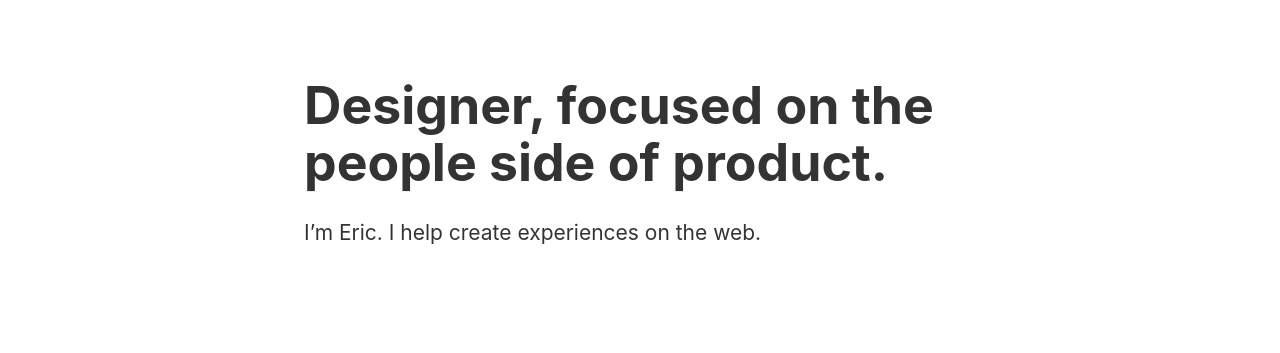
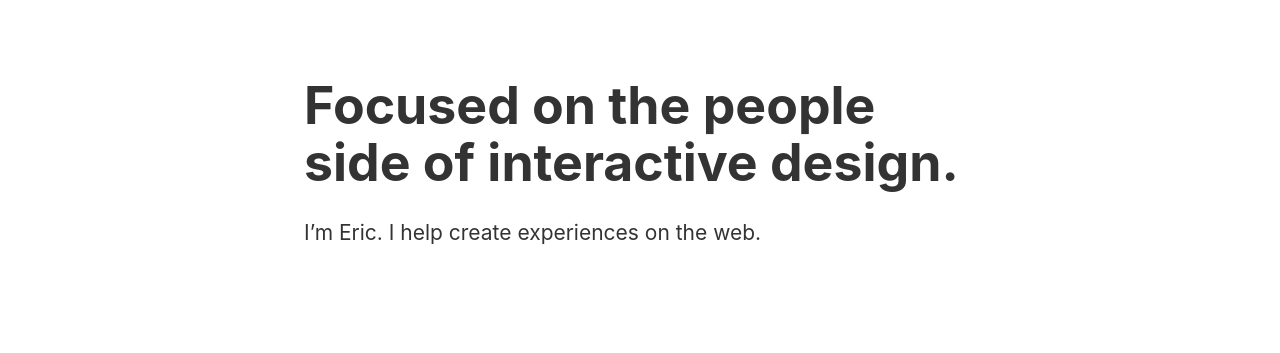
Before and after one commit to ericrowan/portfolio, a Gatsby site: page / in a window 1280 px wide. Shown: the top 353 px of the page. Built offline with nearby package versions, Linux system fonts and the light colour scheme; Gatsby itself is replaced by a stand-in of ours.

Commit message:
Edit bio

```diff
--- a/src/pages/index.mdx
+++ b/src/pages/index.mdx
@@ -11,7 +11,7 @@ import { sizes, colors } from "./../utils/variables"
 
 <Box maxWidth={sizes.small} mx='auto'>
 
-## Designer, focused on the people side of product.
+## Focused on the people side of interactive design.
 
 I&rsquo;m Eric. I help create experiences on the web.
 
```
